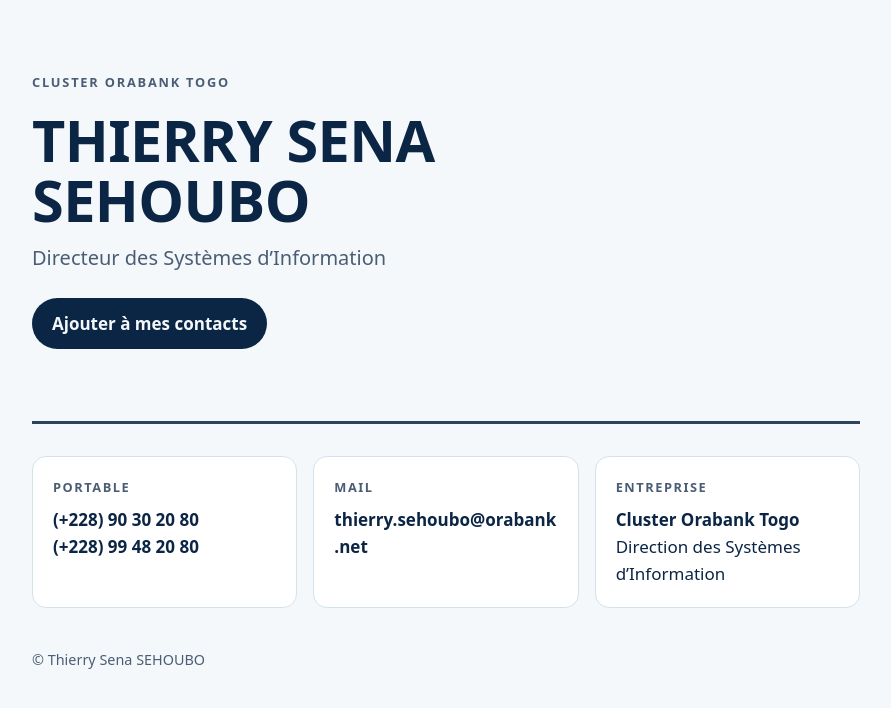
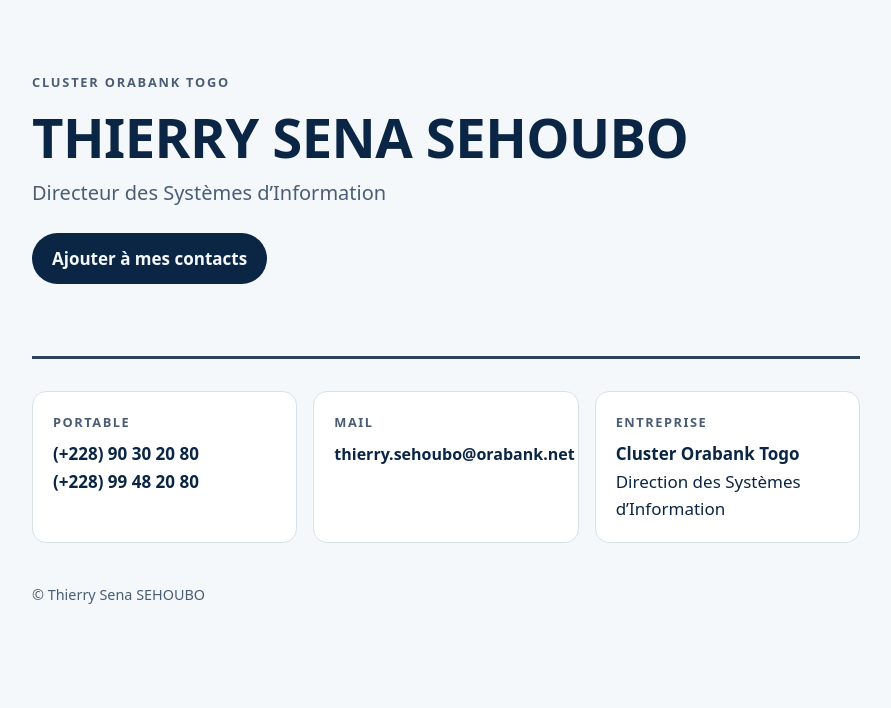
Before and after one commit to Drs-S/thierry-sehoubo, a plain HTML site: page index.html in a window 1280 px wide. Shown: the whole page, without its empty margins (194-1085 px from the left). Drawn offline with Linux system fonts and the light colour scheme.

Commit message:
fix(site): nom et mail sur une ligne

```diff
--- a/index.html
+++ b/index.html
@@ -13,7 +13,7 @@ body{margin:0;font:17px/1.6 system-ui,-apple-system,"Segoe UI",Roboto,sans-serif
 main{max-width:860px;margin:0 auto;padding:0 16px 48px}
 header{padding:72px 0 40px}
 .kicker{letter-spacing:.14em;text-transform:uppercase;font-size:.8rem;color:var(--muted);font-weight:600}
-h1{font-size:clamp(2.2rem,7vw,3.6rem);line-height:1.05;margin:.3em 0 .2em;text-transform:uppercase;letter-spacing:-.01em}
+h1{font-size:clamp(1.3rem,5.4vw,3.4rem);white-space:nowrap;line-height:1.05;margin:.3em 0 .2em;text-transform:uppercase;letter-spacing:-.01em}
 .role{font-size:1.25rem;color:var(--muted);margin:0}
 .rule{height:3px;background:var(--ink);border:0;margin:32px 0;opacity:.85}
 .grid{display:grid;gap:16px;grid-template-columns:repeat(auto-fit,minmax(240px,1fr))}
@@ -21,6 +21,7 @@ h1{font-size:clamp(2.2rem,7vw,3.6rem);line-height:1.05;margin:.3em 0 .2em;text-t
 .card h2{font-size:.8rem;letter-spacing:.12em;text-transform:uppercase;color:var(--muted);margin:0 0 8px}
 .card a{color:var(--ink);font-weight:600;text-decoration:none;word-break:break-word}
 .card a:hover,.card a:focus-visible{text-decoration:underline}
+.card a.mail{font-size:clamp(.75rem,3.8vw,1rem);white-space:nowrap;word-break:normal}
 .btn{display:inline-block;margin-top:24px;padding:12px 20px;border-radius:999px;background:var(--ink);color:var(--bg);font-weight:600;text-decoration:none}
 @media (prefers-color-scheme:dark){.btn{background:var(--accent);color:#0b2545}}
 .btn:focus-visible{outline:3px solid var(--accent);outline-offset:3px}
@@ -31,7 +32,7 @@ footer{color:var(--muted);font-size:.9rem;margin-top:40px}
 <main>
 <header>
   <div class="kicker">Cluster Orabank Togo</div>
-  <h1>Thierry Sena<br>Sehoubo</h1>
+  <h1>Thierry Sena Sehoubo</h1>
   <p class="role">Directeur des Systèmes d’Information</p>
   <a class="btn" href="thierry-sehoubo.vcf" download>Ajouter à mes contacts</a>
 </header>
@@ -41,7 +42,7 @@ footer{color:var(--muted);font-size:.9rem;margin-top:40px}
     <a href="tel:+22890302080">(+228) 90 30 20 80</a><br>
     <a href="tel:+22899482080">(+228) 99 48 20 80</a></div>
   <div class="card"><h2>Mail</h2>
-    <a href="mailto:thierry.sehoubo@orabank.net">thierry.sehoubo@orabank.net</a></div>
+    <a class="mail" href="mailto:thierry.sehoubo@orabank.net">thierry.sehoubo@orabank.net</a></div>
   <div class="card"><h2>Entreprise</h2>
     <strong>Cluster Orabank Togo</strong><br>Direction des Systèmes d’Information</div>
 </section>
```
